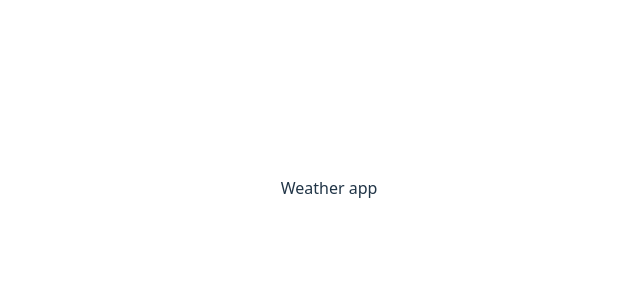
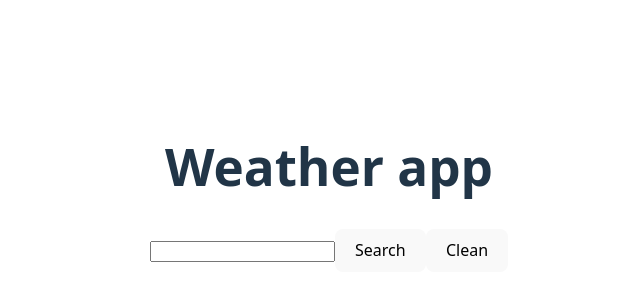
Before and after one commit to AndreCarpio/bootcamp-frontend-25, a React (Vite) app: page / in a window 1280 px wide. Shown: the part 212-512 px from the top of the page, without its empty margins (311-951 px from the left). Built offline with nearby package versions, Linux system fonts and the light colour scheme.

Commit message:
adding search and clean button

```diff
--- a/src/components/molecules/Weather.jsx
+++ b/src/components/molecules/Weather.jsx
@@ -4,7 +4,12 @@ import "./Weather.css";
 export const Weather = () => {
   return (
     <>
-      <p>Weather app</p>
+      <h1>Weather app</h1>
+
+      <input type="text" name="" id="" />
+      <button>Search</button>
+      <button>Clean</button>
+      <div class="cardResult"></div>
     </>
   );
 };
```
